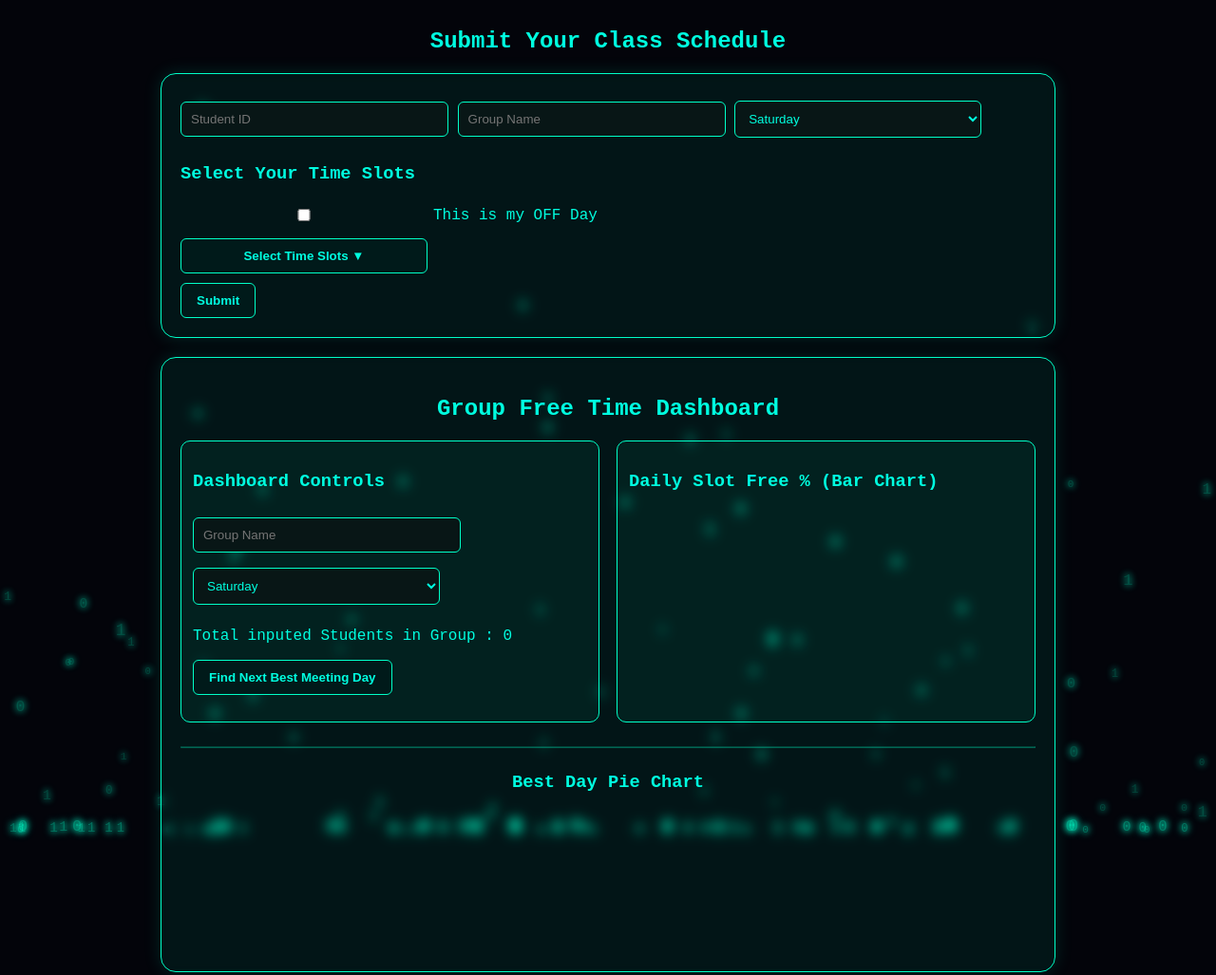
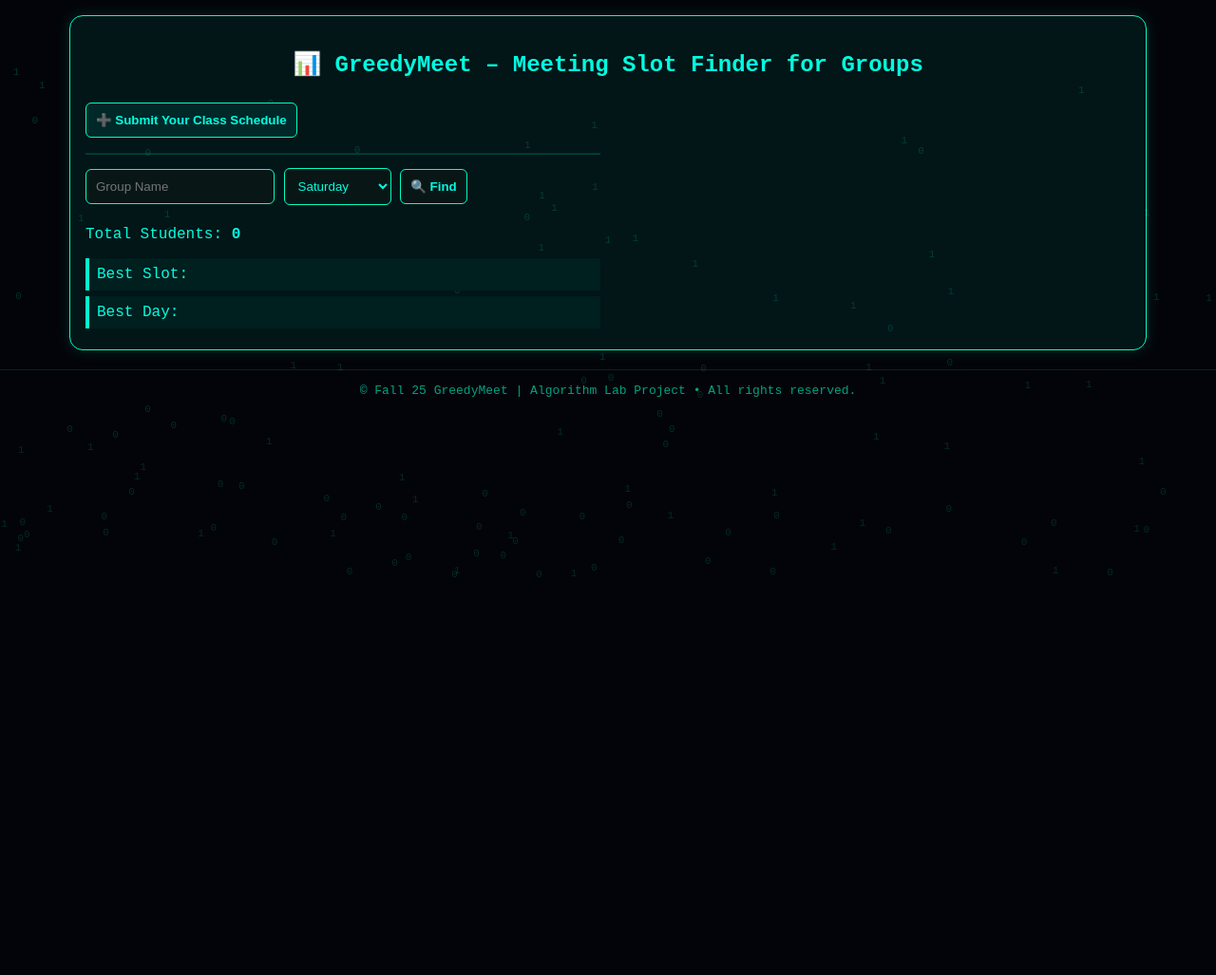
Before and after one commit to RantuSamadder/GreedyMeet, a plain HTML site: page index.html in a window 1280 px wide. Shown: the whole page at 95% size. After the commit the page ends 800 px from the top, so only its background shows below. Drawn offline with nearby package versions, Linux system fonts and the light colour scheme; no server answers.

Commit message:
Update index.html

```diff
--- a/index.html
+++ b/index.html
@@ -6,304 +6,302 @@
 <script src="https://cdn.jsdelivr.net/npm/chart.js"></script>
 
 <style>
-/* ======= GLOBAL FUTURISTIC HACKER THEME ======= */
-body {
-    margin: 0;
-    padding: 0;
-    font-family: 'Courier New', monospace;
-    background: #03040a;
-    color: #00ffe0;
-    overflow-x: hidden;
+body{
+  margin:0;
+  font-family:'Courier New', monospace;
+  background:#03040a;
+  color:#00ffe0;
 }
 
-/* --- Floating binary particles --- */
-@keyframes floatBits {
-  0% { transform: translateY(0); opacity: 0.6; }
-  100% { transform: translateY(-120vh); opacity: 0.8; }
+/* Binary background */
+@keyframes floatBits{
+  from{transform:translateY(0);opacity:.5}
+  to{transform:translateY(-120vh);opacity:.8}
 }
-.binary {
-  position: fixed;
-  bottom: -10vh;
-  font-size: 12px;
-  color: rgba(0,255,200,0.25); /* slightly stronger visibility */
-  animation: floatBits linear infinite;
-  pointer-events: none;
-  z-index: -1;
-  text-shadow: 0 0 6px #00ffcc, 0 0 10px #00ffcc; /* neon glow effect */
+.binary{
+  position:fixed;
+  bottom:-10vh;
+  font-size:11px;
+  color:rgba(0,255,200,.25);
+  animation:floatBits linear infinite;
+  pointer-events:none;
+  z-index:-1;
 }
 
-/* Cyber Glass Cards */
-form, .dashboard-section {
-    background: rgba(0, 255, 200, 0.07);
-    border: 1px solid #00ffc8;
-    padding: 20px;
-    border-radius: 16px;
-    margin: 20px auto;
-    width: 95%;
-    max-width: 900px;
-    box-shadow: 0 0 18px #00ffc825;
-    backdrop-filter: blur(6px);
+/* Cards */
+.card{
+  background:rgba(0,255,200,.07);
+  border:1px solid #00ffc8;
+  border-radius:14px;
+  padding:16px;
+  margin:16px auto;
+  max-width:1100px;
+  box-shadow:0 0 16px #00ffc825;
 }
 
 /* Inputs */
-input, select {
-    padding: 10px;
-    margin: 8px 0;
-    border-radius: 6px;
-    border: 1px solid #00ffc8;
-    background: #081616;
-    color: #00ffe0;
-    width: 260px;
+input,select,button{
+  padding:10px;
+  margin:6px 0;
+  border-radius:6px;
+  border:1px solid #00ffc8;
+  background:#081616;
+  color:#00ffe0;
 }
+button{
+  cursor:pointer;
+  font-weight:bold;
+}
+button:hover{background:#003737}
 
-/* Buttons */
-button {
-    background: #001a1a;
-    color: #00ffe0;
-    border: 1px solid #00ffc8;
-    padding: 10px 16px;
-    border-radius: 6px;
-    cursor: pointer;
-    font-weight: bold;
+/* Spinner */
+.spinner{
+  display:none;
+  width:16px;
+  height:16px;
+  border:3px solid #00ffc844;
+  border-top:3px solid #00ffc8;
+  border-radius:50%;
+  animation:spin 1s linear infinite;
+  margin-left:8px;
 }
-button:hover { background: #003737; }
+@keyframes spin{to{transform:rotate(360deg)}}
 
-/* Loader */
-.loader {
-    border: 3px solid #003c3c;
-    border-top: 3px solid #00ffea;
-    border-radius: 50%;
-    width: 14px;
-    height: 14px;
-    animation: spin 1s linear infinite;
-    display: none;
-}
-@keyframes spin {100% {transform: rotate(360deg);}}
-
-/* Dropdown checkbox */
-.dropdown-box { margin: 10px 0; }
-.dropdown-btn {
-    width: 260px;
-    padding: 10px;
-    background:#001a1a;
-    color:#00ffe0;
-    border:1px solid #00ffc8;
-    border-radius:6px;
-    cursor:pointer;
-}
-.dropdown-content {
+/* Dropdown */
+.dropdown-content{
   display:none;
   background:#081818;
   border:1px solid #00ffc8;
-    border-radius:6px;
-    padding:10px;
-    margin-top:5px;
-    max-height:220px;
-    overflow-y:auto;
-}
-.dropdown-content label {
-    display:block;
-    padding:3px 0;
-    font-size: 14px;
+  padding:8px;
+  max-height:200px;
+  overflow:auto;
 }
 
-/* OFF DAY CHECKBOX */
-.offday-row {
+/* FLEX LAYOUT */
+.flex{
+  display:flex;
+  gap:16px;
+}
+@media(min-width:768px){
+  .left,.right{flex:1}
+}
+@media(max-width:767px){
+  .flex{flex-direction:column}
+  button,input,select{width:100%}
+}
+
+/* OFF DAY INLINE */
+.offday-row{
   display:flex;
   align-items:center;
-    gap:6px;
-    margin:10px 0;
+  gap:8px;
+  margin:6px 0;
+}
+.offday-row input{
+  width:auto;
+  margin:0;
 }
 
-/* DASHBOARD GRID */
-.dashboard-grid {
-    display: grid;
-    grid-template-columns: 1fr 1fr;
-    gap: 18px;
-}
-.dashboard-grid > div {
-    background: rgba(0,255,200,0.05);
-    border: 1px solid #00ffc8;
-    padding: 12px;
-    border-radius:10px;
+/* Highlight */
+.highlight{
+  background:#001f1f;
+  padding:8px;
+  border-left:4px solid #00ffc8;
+  margin:6px 0;
 }
 
-/* Chart sizing */
-#bestDayPie {
-    max-width: 320px;
-    margin: 0 auto;
-    display:block;
-}
-#freeTimeChart {
-    max-width: 100%;
-    margin: 10px auto;
+.toggle-btn{
+  background:#002828;
+  margin-bottom:8px;
 }
 
-/* Responsive */
-@media(max-width:700px){
-    .dashboard-grid { grid-template-columns: 1fr; }
-    input, select, .dropdown-btn { width:100%; }
-    #bestDayPie { max-width: 95%; }
+/* FOOTER */
+footer{
+  text-align:center;
+  padding:14px;
+  margin-top:20px;
+  font-size:13px;
+  color:#00ffc8;
+  opacity:.7;
+  border-top:1px solid #00ffc833;
+}
+footer span{
+  opacity:.9;
 }
 </style>
 </head>
+
 <body>
 
-<!-- FLOATING BINARY PARTICLES -->
 <script>
-for(let i=0;i<150;i++){ // more particles for hacker effect
-  const particle = document.createElement("div");
-  particle.className = "binary";
-  particle.style.left = Math.random()*100 + "vw";
-  particle.style.fontSize = 10 + Math.random()*8 + "px";
-  particle.style.animationDuration = (6 + Math.random()*14) + "s"; // varying speed
-  particle.style.animationDelay = (Math.random()*10) + "s";
-  particle.textContent = Math.random() > 0.5 ? "0" : "1";
-  document.body.appendChild(particle);
+for(let i=0;i<120;i++){
+  const b=document.createElement("div");
+  b.className="binary";
+  b.style.left=Math.random()*100+"vw";
+  b.style.animationDuration=(6+Math.random()*12)+"s";
+  b.textContent=Math.random()>.5?"0":"1";
+  document.body.appendChild(b);
 }
 </script>
 
-<h2 style="text-align:center;margin-top:30px;">Submit Your Class Schedule</h2>
+<div class="card">
+<h2 style="text-align:center">📊 GreedyMeet – Meeting Slot Finder for Groups</h2>
 
-<form id="scheduleForm">
-  <input type="text" id="studentID" placeholder="Student ID" required>
-  <input type="text" id="group" placeholder="Group Name" required>
+<div class="flex">
+
+<!-- LEFT -->
+<div class="left">
+
+<button class="toggle-btn" onclick="toggleForm()">➕ Submit Your Class Schedule</button>
+
+<form id="scheduleForm" style="display:none">
+
+<input id="studentID" placeholder="Student ID" required>
+<input id="group" placeholder="Group Name" required>
 
 <select id="day">
-    <option>Saturday</option><option>Sunday</option>
-    <option>Monday</option><option>Tuesday</option>
-    <option>Wednesday</option><option>Thursday</option>
-    <option>Friday</option>
+<option>Saturday</option><option>Sunday</option><option>Monday</option>
+<option>Tuesday</option><option>Wednesday</option>
+<option>Thursday</option><option>Friday</option>
 </select>
-
-  <h3>Select Your Time Slots</h3>
 
 <div class="offday-row">
   <input type="checkbox" id="offDay">
-    <label for="offDay">This is my OFF Day</label>
+  <label for="offDay">OFF day</label>
 </div>
 
 <div id="slotBox">
-    <div class="dropdown-box">
-      <button type="button" class="dropdown-btn" onclick="toggleSlots()">Select Time Slots ▼</button>
+<button type="button" onclick="toggleSlots()">Select Time Slots ▼</button>
 <div class="dropdown-content" id="slotDropdown">
-        <label><input type="checkbox" value="08:30–09:50"> 08:30–09:50</label>
-        <label><input type="checkbox" value="08:00–10:00"> 08:00–10:00</label>
-        <label><input type="checkbox" value="08:30–10:00"> 08:30–10:00</label>
-        <label><input type="checkbox" value="09:00–10:00"> 09:00–10:00</label>
-        <label><input type="checkbox" value="10:00–11:20"> 10:00–11:20</label>
-        <label><input type="checkbox" value="10:00–12:00"> 10:00–12:00</label>
-        <label><input type="checkbox" value="11:30–12:50"> 11:30–12:50</label>
-        <label><input type="checkbox" value="11:30–13:30"> 11:30–13:30</label>
-        <label><input type="checkbox" value="13:30–14:50"> 13:30–14:50</label>
-        <label><input type="checkbox" value="13:30–15:30"> 13:30–15:30</label>
+<label><input type="checkbox" value="08:30–09:50"> 08:30–09:50</label><br>
+<label><input type="checkbox" value="10:00–11:20"> 10:00–11:20</label><br>
+<label><input type="checkbox" value="13:30–14:50"> 13:30–14:50</label><br>
 <label><input type="checkbox" value="15:00–16:20"> 15:00–16:20</label>
-        <label><input type="checkbox" value="15:00–17:00"> 15:00–17:00</label>
-        <label><input type="checkbox" value="16:30–18:30"> 16:30–18:30</label>
-        <label><input type="checkbox" value="16:30–17:50"> 16:30–17:50</label>
-        <label><input type="checkbox" value="17:00–19:00"> 17:00–19:00</label>
-      </div>
 </div>
 </div>
 
 <button type="submit">Submit</button>
 </form>
 
-<!-- DASHBOARD -->
-<div class="dashboard-section">
-<h2 style="text-align:center;">Group Free Time Dashboard</h2>
+<hr style="border-color:#00ffc833">
 
-<div class="dashboard-grid">
+<input id="dashboardGroup" placeholder="Group Name">
 
-  <!-- Controls -->
-  <div>
-    <h3>Dashboard Controls</h3>
-    <input type="text" id="dashboardGroup" placeholder="Group Name">
 <select id="daySelect">
-      <option>Saturday</option><option>Sunday</option>
-      <option>Monday</option><option>Tuesday</option>
-      <option>Wednesday</option><option>Thursday</option>
-      <option>Friday</option>
+<option>Saturday</option><option>Sunday</option><option>Monday</option>
+<option>Tuesday</option><option>Wednesday</option>
+<option>Thursday</option><option>Friday</option>
 </select>
-    <p>Total inputed Students in Group : <span id="totalStudents">0</span></p>
 
-    <button id="bestDayBtn">Find Next Best Meeting Day</button>
-    <span class="loader" id="bestDayLoader"></span>
-    <p id="bestDayResult"></p>
+<button onclick="loadChart()">
+  🔍 Find
+  <span class="spinner" id="loader"></span>
+</button>
+
+<p>Total Students: <b><span id="totalStudents">0</span></b></p>
+
+<div class="highlight" id="bestSlot">Best Slot: </div>
+<div class="highlight" id="bestDay">Best Day: </div>
+
 </div>
 
-  <!-- Bar chart -->
-  <div>
-    <h3>Daily Slot Free % (Bar Chart)</h3>
+<!-- RIGHT -->
+<div class="right">
 <canvas id="freeTimeChart"></canvas>
 </div>
 
 </div>
-
-<hr style="border-color:#00ffc855;margin:25px 0;">
-
-<h3 style="text-align:center;">Best Day Pie Chart</h3>
-<canvas id="bestDayPie"></canvas>
-
 </div>
 
+<footer>
+  <span>© Fall 25 GreedyMeet | Algorithm Lab Project • All rights reserved.</span>
+</footer>
+
 <script>
-const SCRIPT_URL = "https://script.google.com/macros/s/AKfycbwS3seRQOGe5SEHUSiwkaP1kn66SZ836AKaVySZaR5vwinu2PwdHqNfEwTt07gPqtM9/exec";
+const SCRIPT_URL="https://script.google.com/macros/s/AKfycbxlG57FNrAulG6SFlYp4m7BUG5BEaqgecY1lQR-0sRf8rfqjvK5L7meeDgiTgXh44duqQ/exec";
 
-/* Dropdown toggle */
+function toggleForm(){
+  scheduleForm.style.display =
+    scheduleForm.style.display==="none"?"block":"none";
+}
 function toggleSlots(){
-  const box = document.getElementById("slotDropdown");
-  box.style.display = (box.style.display==="block") ? "none" : "block";
+  slotDropdown.style.display =
+    slotDropdown.style.display==="block"?"none":"block";
 }
+offDay.onchange=()=>{
+  slotBox.style.display = offDay.checked ? "none" : "block";
+};
 
-/* OFF DAY HIDES SLOTS */
-offDay.addEventListener("change",()=>{
-  slotBox.style.display = offDay.checked ? "none" : "block";
+scheduleForm.onsubmit=e=>{
+  e.preventDefault();
+  const slots = offDay.checked
+    ? ["OFF"]
+    : [...slotDropdown.querySelectorAll("input:checked")].map(x=>x.value);
+
+  fetch(SCRIPT_URL,{
+    method:"POST",
+    body:JSON.stringify({
+      studentID:studentID.value,
+      group:group.value,
+      day:day.value,
+      timeSlots:slots
+    })
+  }).then(()=>alert("Submitted ✅"));
+};
+
+let chart;
+function loadChart(){
+  loader.style.display="inline-block";
+
+  fetch(`${SCRIPT_URL}?group=${dashboardGroup.value}`)
+  .then(r=>r.json())
+  .then(data=>{
+    loader.style.display="none";
+    totalStudents.textContent=data.totalStudents;
+
+    const dayData=data.freeTime[daySelect.value];
+    const labels=Object.keys(dayData);
+    const values=Object.values(dayData);
+
+    const ctx = freeTimeChart.getContext("2d");
+    const gradient = ctx.createLinearGradient(0,0,0,300);
+    gradient.addColorStop(0,"#00ffe0");
+    gradient.addColorStop(1,"#007f73");
+
+    if(chart) chart.destroy();
+    chart=new Chart(freeTimeChart,{
+      type:"bar",
+      data:{
+        labels,
+        datasets:[{
+          data:values,
+          label:"Free %",
+          backgroundColor:gradient,
+          borderColor:"#00ffc8",
+          borderWidth:1,
+          borderRadius:6
+        }]
+      },
+      options:{
+        scales:{
+          y:{beginAtZero:true,max:100,grid:{color:"#00ffc822"}},
+          x:{grid:{color:"#00ffc811"}}
+        }
+      }
     });
 
-/* SUBMIT FORM */
-scheduleForm.addEventListener("submit", e=>{
-  e.preventDefault();
-  const sid=studentID.value, g=group.value, d=day.value;
-  let slots = offDay.checked ? ["OFF"] : [...document.querySelectorAll("#slotDropdown input:checked")].map(cb=>cb.value);
-  if(!slots.length && !offDay.checked) return alert("Select at least one slot!");
-  fetch(SCRIPT_URL,{method:"POST",body:JSON.stringify({studentID:sid, group:g, day:d, timeSlots:slots})})
-    .then(r=>r.json()).then(()=>alert("Schedule Submitted!"));
-});
+    let max=Math.max(...values);
+    let slot=labels[values.indexOf(max)];
+    bestSlot.textContent=`Best Slot: ${slot} (${max}% free)`;
 
-let chart, pie;
-
-/* LOAD BAR CHART */
-function loadChart(){
-  const group=dashboardGroup.value, day=daySelect.value;
-  fetch(`${SCRIPT_URL}?group=${group}`).then(r=>r.json()).then(data=>{
-    totalStudents.textContent=data.totalStudents;
-    const slots=Object.keys(data.freeTime[day]), values=Object.values(data.freeTime[day]);
-    if(chart) chart.destroy();
-    chart=new Chart(freeTimeChart,{type:"bar",data:{labels:slots,datasets:[{label:"Free %",data:values}]},options:{responsive:true,scales:{y:{beginAtZero:true,max:100}}}});
+    let bestD="",bestAvg=0;
+    for(const d in data.freeTime){
+      let avg=Object.values(data.freeTime[d]).reduce((a,b)=>a+b,0)/labels.length;
+      if(avg>bestAvg){bestAvg=avg;bestD=d;}
+    }
+    bestDay.textContent=`Best Day: ${bestD} (${bestAvg.toFixed(1)}%)`;
   });
 }
-
-/* PIE CHART */
-bestDayBtn.addEventListener("click",()=>{
-  bestDayLoader.style.display="inline-block";
-  fetch(`${SCRIPT_URL}?group=${dashboardGroup.value}`).then(r=>r.json()).then(data=>{
-    bestDayLoader.style.display="none";
-    const labels=[], values=[];
-    for(const d in data.freeTime){
-      const arr=Object.values(data.freeTime[d]);
-      labels.push(d); values.push(arr.reduce((a,b)=>a+b,0)/arr.length);
-    }
-    if(pie) pie.destroy();
-    pie=new Chart(bestDayPie,{type:"pie",data:{labels,datasets:[{data:values}]},options:{responsive:true}});
-    let max=Math.max(...values), best=labels[values.indexOf(max)];
-    bestDayResult.textContent=`Best Day: ${best} (${max.toFixed(1)}% free)`;
-  });
-});
-
-daySelect.onchange=loadChart;
-dashboardGroup.oninput=loadChart;
-loadChart();
 </script>
 
 </body>
```
Lines whose indentation alone changed are shown as unchanged.
